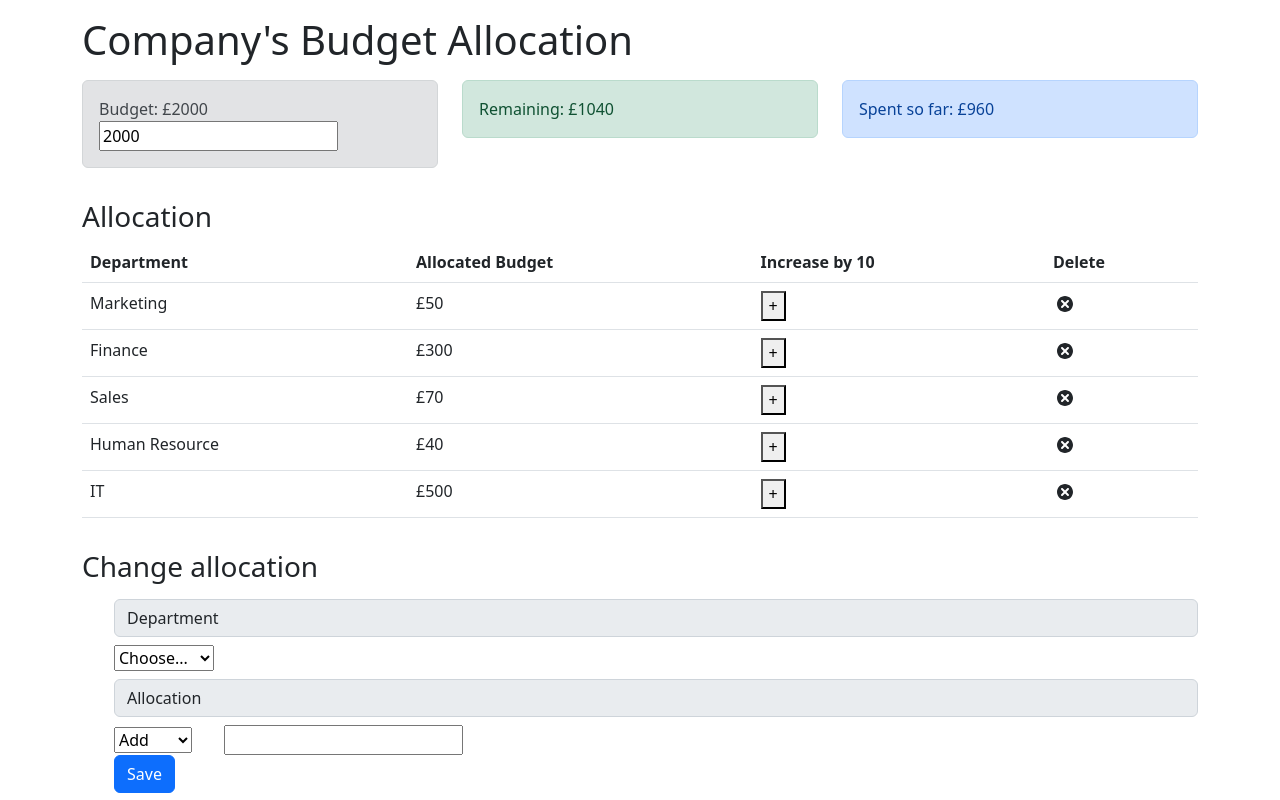
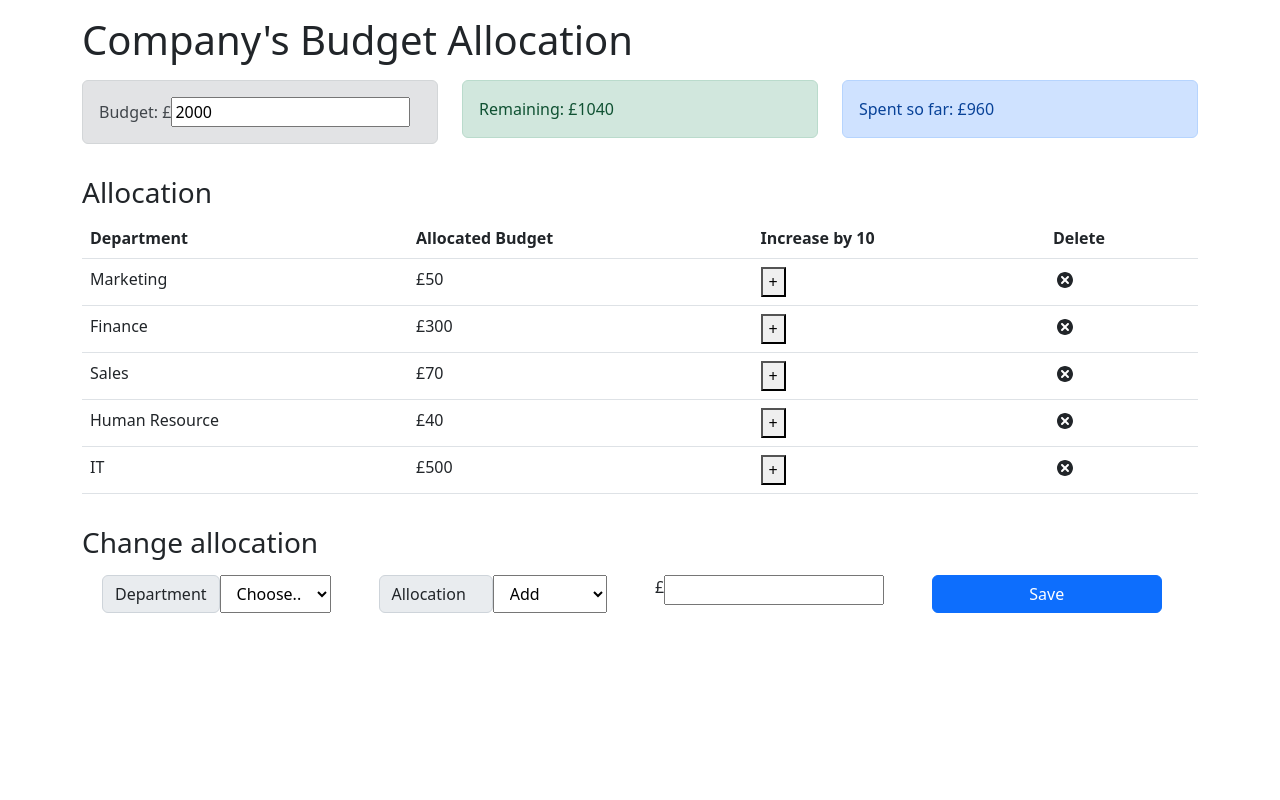
Before and after one commit to ibm-developer-skills-network/ejtos-react_budget_app, a React (Create React App) app: page / in a window 1280 px wide. Built offline with nearby package versions, Linux system fonts and the light colour scheme.

Commit message:
[Fix] Change allocation control ui

```diff
--- a/src/components/AllocationForm.js
+++ b/src/components/AllocationForm.js
@@ -38,12 +38,11 @@ const AllocationForm = (props) => {
 
     return (
         <div>
-            <div className='row'>
-                <div className='input-group-mb-3'>
-
-                    <div className='input-group-prepend' style={{ marginLeft: '2rem' }}>
-                        <label className='input-group-text my-2' htmlFor='inputGroupSelect01'>Department</label>
-                        <select className="custom-select" id="inputGroupSelect01" onChange={(event) => setName(event.target.value)}>
+            <div className='input-group-mb-3 row'>
+                <div className='input-group-prepend col-sm' style={{ marginLeft: '2rem' }}>
+                    <div className='row'>
+                        <label className='input-group-text col-sm my-2' htmlFor='inputGroupSelect01'>Department</label>
+                        <select className="custom-select col-sm my-2" id="inputGroupSelect01" onChange={(event) => setName(event.target.value)}>
                             <option defaultValue>Choose...</option>
                             <option value="Marketing" name="marketing"> Marketing</option>
                             <option value="Sales" name="sales">Sales</option>
@@ -53,29 +52,36 @@ const AllocationForm = (props) => {
                             <option value="Admin" name="admin">Admin</option>
                         </select>
                     </div>
+                </div>
 
-                    <div className="input-group-prepend" style={{ marginLeft: '2rem' }}>
-                        <label className="input-group-text my-2" htmlFor="inputGroupSelect02">Allocation</label>
-                        <select className="custom-select" id="inputGroupSelect02" onChange={(event) => setAction(event.target.value)}>
+                <div className="input-group-prepend col-sm  my-2 mx-5" style={{ marginLeft: '2rem' }}>
+                    <div className='row'>
+                        <label className="input-group-text col-sm" htmlFor="inputGroupSelect02">Allocation</label>
+                        <select className="custom-select col-sm" id="inputGroupSelect02" onChange={(event) => setAction(event.target.value)}>
                             <option defaultValue value="Add" name="Add">Add</option>
                             <option value="Reduce" name="Reduce">Reduce</option>
                         </select>
+                    </div>
+                </div>
 
+                <div className='col-sm my-2'>
+                    <div className='row'>
+                        {"£"}
                         <input
+                            className='col-sm'
                             required='required'
                             type='number'
                             id='cost'
                             value={cost}
-                            style={{ marginLeft: '2rem' , size: 10}}
+                            style={{ size: 10}}
                             onChange={(event) => setCost(event.target.value)}>
                         </input>
                     </div>
+                </div>
 
-
-                    <button className="btn btn-primary" onClick={submitEvent} style={{ marginLeft: '2rem' }}>
-                        Save
-                    </button>
-                </div>
+                <button className="btn btn-primary col-sm my-2 mx-5" onClick={submitEvent}>
+                    Save
+                </button>
             </div>
         </div>
     );
--- a/src/components/Budget.js
+++ b/src/components/Budget.js
@@ -10,8 +10,9 @@ const Budget = () => {
 
     return (
         <div className='alert alert-secondary'>
-            <span> Budget: £{budget} </span>
-            <input className='ml-2' type='number' step='10' value={newBudget} onChange={handleBudgetChange}/>
+            <span> Budget: £
+                <input className='ml-2' type='number' step='10' value={newBudget} onChange={handleBudgetChange}/>
+            </span>
         </div>
     );
 };
```
